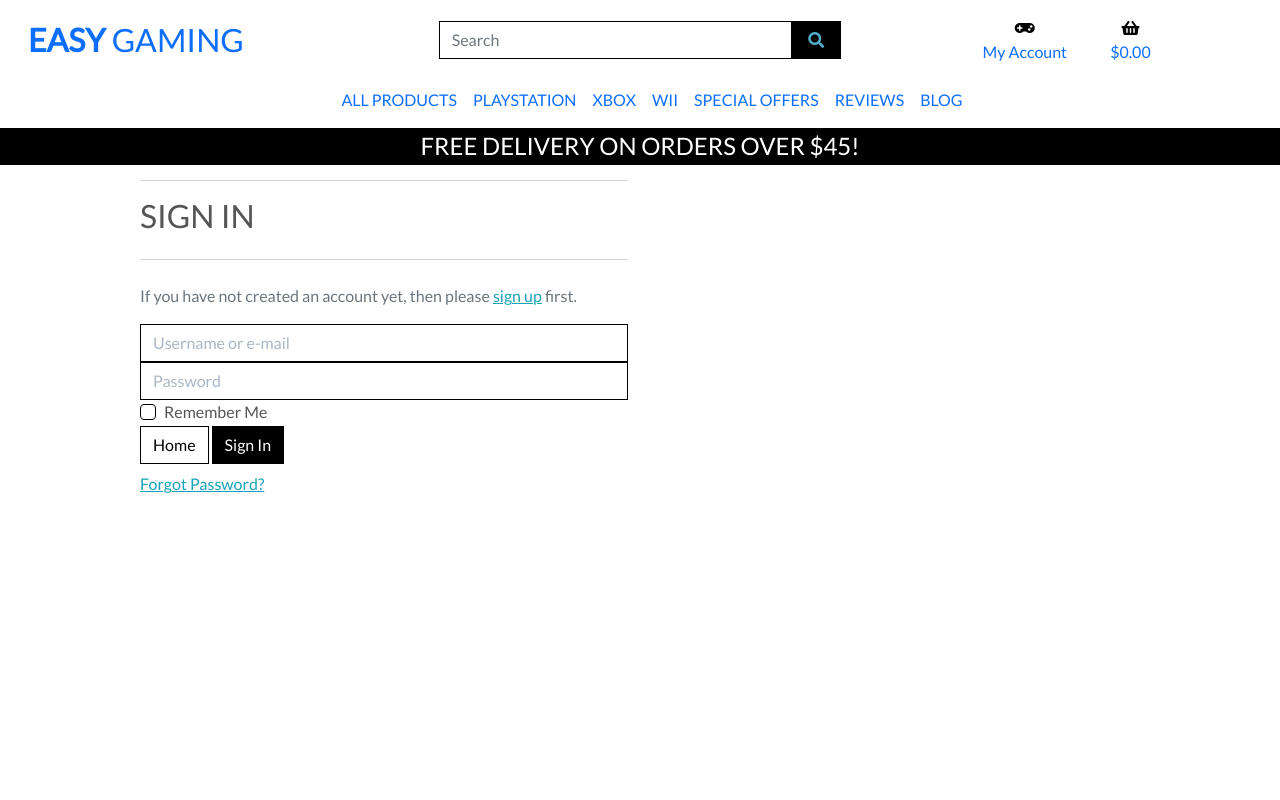
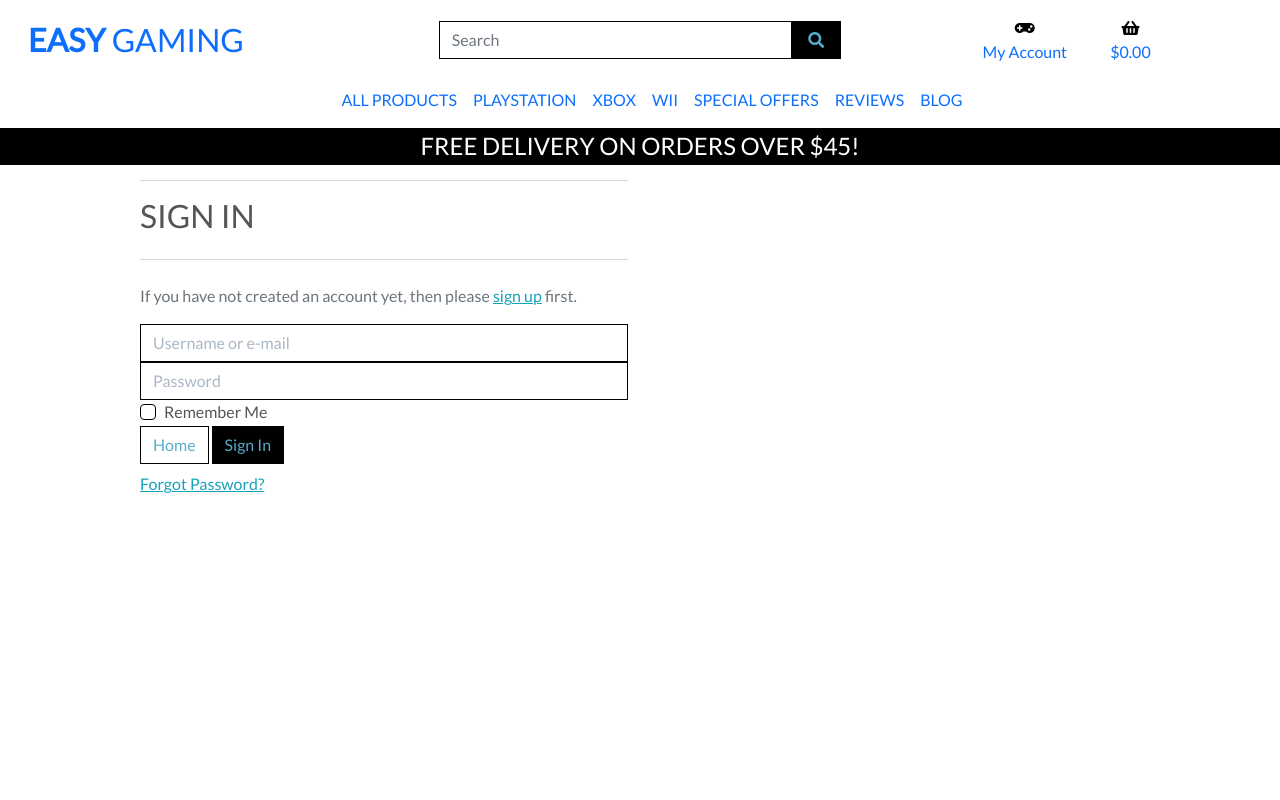
Before and after one commit to AJWest22/MS4, a Django app: page /accounts/login/ in a window 1280 px wide. Run offline with Django 3.2, Linux system fonts and the light colour scheme; parts of the project's set-up code (start-up, migrations or seed data) failed here and were passed over; some libraries are stand-ins or nearby versions.

Commit message:
update buttons on login page css

```diff
--- a/static/css/base.css
+++ b/static/css/base.css
@@ -140,6 +140,18 @@ body {
 
 .products-background {
     background: linear-gradient(-45deg, #0096FF, #53adcb, #0000FF);
+}
+
+#return-button {
+    color: #53adcb !important;
+}
+
+#return-button:hover {
+    color: #53adcb !important;
+}
+
+#sign-in-button {
+    color: #53adcb;
 }
 
 .card {
--- a/templates/allauth/account/login.html
+++ b/templates/allauth/account/login.html
@@ -41,8 +41,8 @@ for a {{ site_name }} account and sign in below:{% endblocktrans %}</p>
   {% if redirect_field_value %}
   <input type="hidden" name="{{ redirect_field_name }}" value="{{ redirect_field_value }}" />
   {% endif %}
-  <a class="btn btn-outline-black rounded-0" href="{% url 'home' %}">Home</a>
-  <button class="primaryAction" type="submit">{% trans "Sign In" %}</button>
+  <a id="return-button" class="btn btn-outline-black rounded-0" href="{% url 'home' %}">Home</a>
+  <button id="sign-in-button" class="primaryAction" type="submit">{% trans "Sign In" %}</button>
   <p class="mt-2">
     <a class="button secondaryAction" href="{% url 'account_reset_password' %}">{% trans "Forgot Password?" %}</a>
   </p>
```
